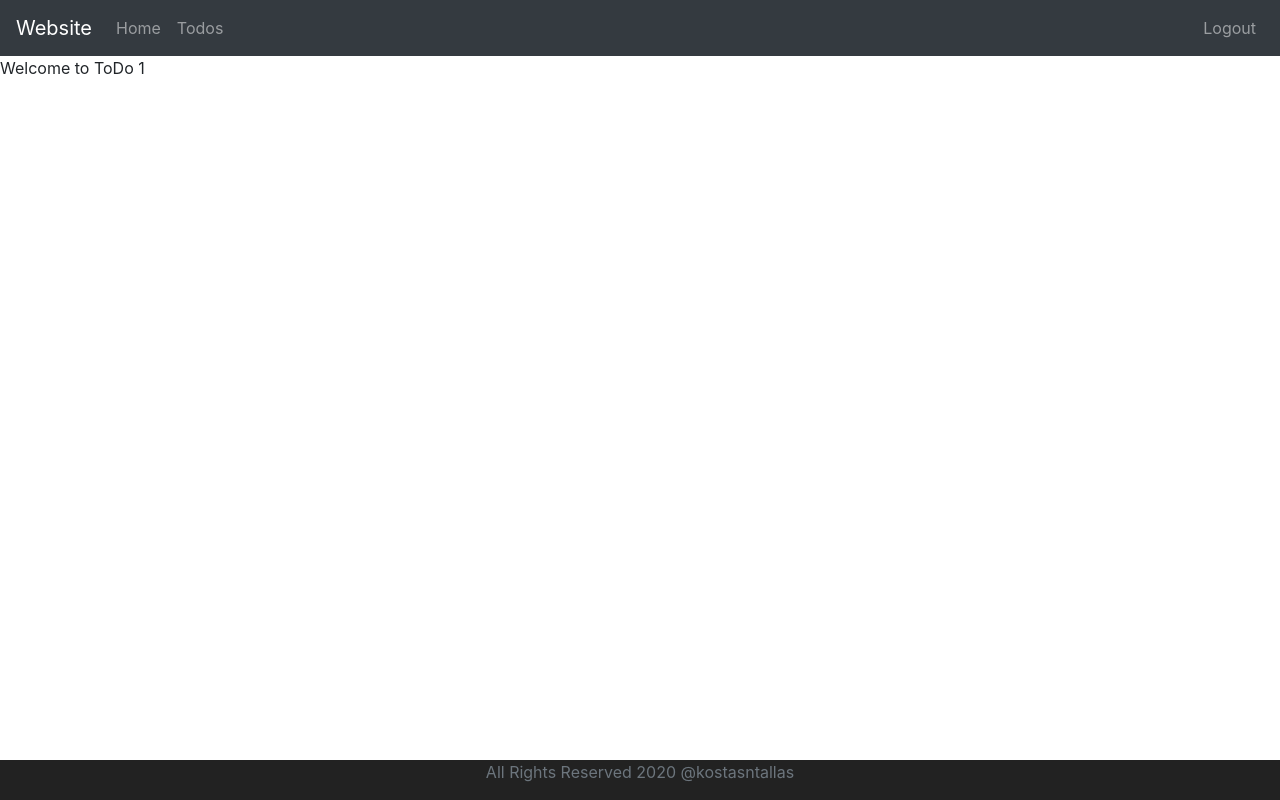
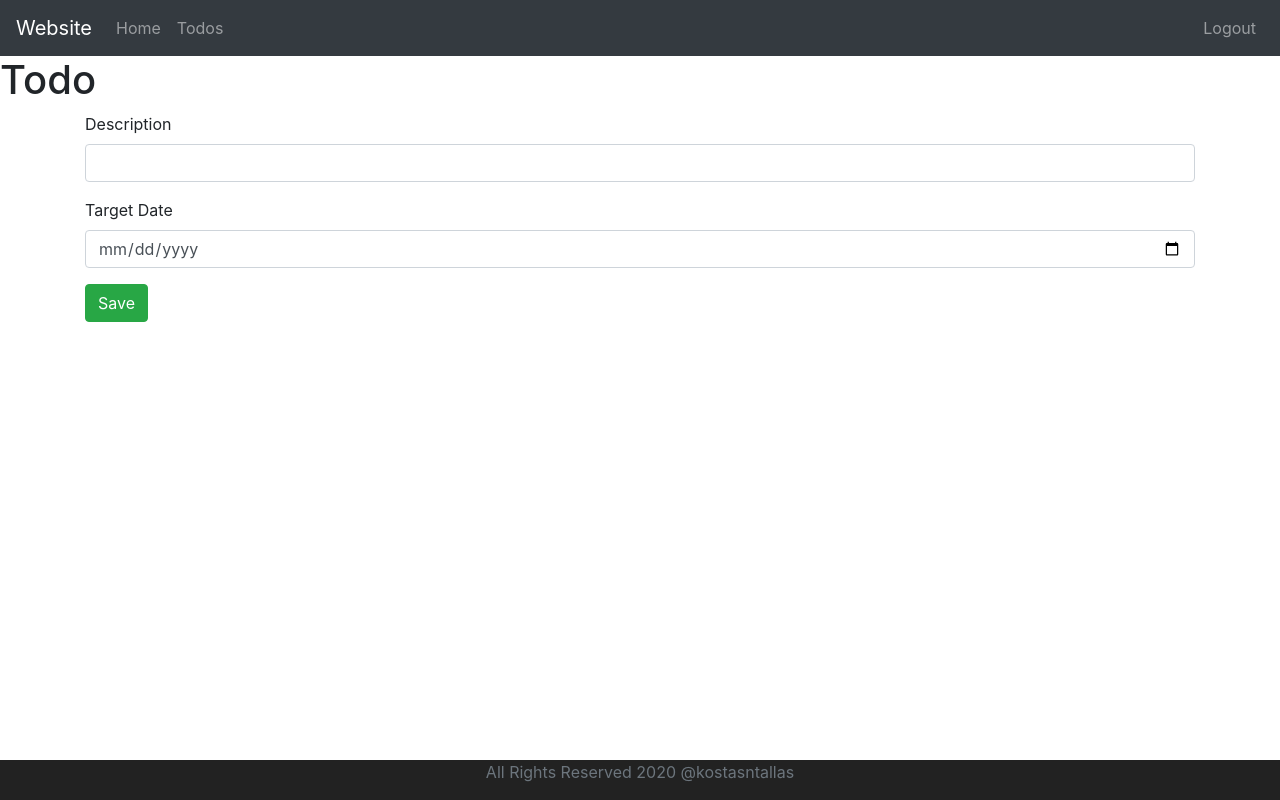
Before and after one commit to kostakis88/spring-react-todo, a React (Create React App) app in the folder front-end/: page /todos/1 in a window 1280 px wide. Built offline with nearby package versions, Linux system fonts and the light colour scheme; sample sign-in values are in the browser's storage.

Commit message:
imported formik, moment and implemented basic form design

```diff
--- a/front-end/package.json
+++ b/front-end/package.json
@@ -8,6 +8,8 @@
     "@testing-library/user-event": "^7.1.2",
     "axios": "^0.19.2",
     "bootstrap": "^4.5.0",
+    "formik": "^2.1.4",
+    "moment": "^2.27.0",
     "react": "^16.13.1",
     "react-dom": "^16.13.1",
     "react-router-dom": "^5.2.0",
--- a/front-end/src/components/ToDo.js
+++ b/front-end/src/components/ToDo.js
@@ -1,7 +1,39 @@
-import React from 'react';
+import React, { Component } from 'react';
+import moment from 'moment';
+import { Formik, Form, Field } from 'formik';
 
-function Todo(props) {
-  return (<div>Welcome to ToDo {props.match.params.id}</div>);
+class Todo extends Component {
+
+  state = {
+    id: this.props.match.params.id,
+    description: 'Learn Forms',
+    targetDate: moment(new Date()).format('YYYY-MM-DD')
+  }
+
+  render() {
+    return (
+      <div>
+        <h1>Todo</h1>
+        <div className="container">
+          <Formik>
+            {(props) => (
+              <Form>
+                <fieldset className="form-group">
+                  <label>Description</label>
+                  <Field className="form-control" type="text" name="description"/>
+                </fieldset>
+                <fieldset className="form-group">
+                  <label>Target Date</label>
+                  <Field className="form-control" type="date" name="targetDate"/>
+                </fieldset>
+                <button className="btn btn-success" type="submit">Save</button>
+              </Form>
+              )}
+          </Formik>
+        </div>
+      </div>
+    );
+  }
 }
 
 export default Todo;
```
Also changed, not shown: 1 other file (tests, documents, lock files or other folders).
